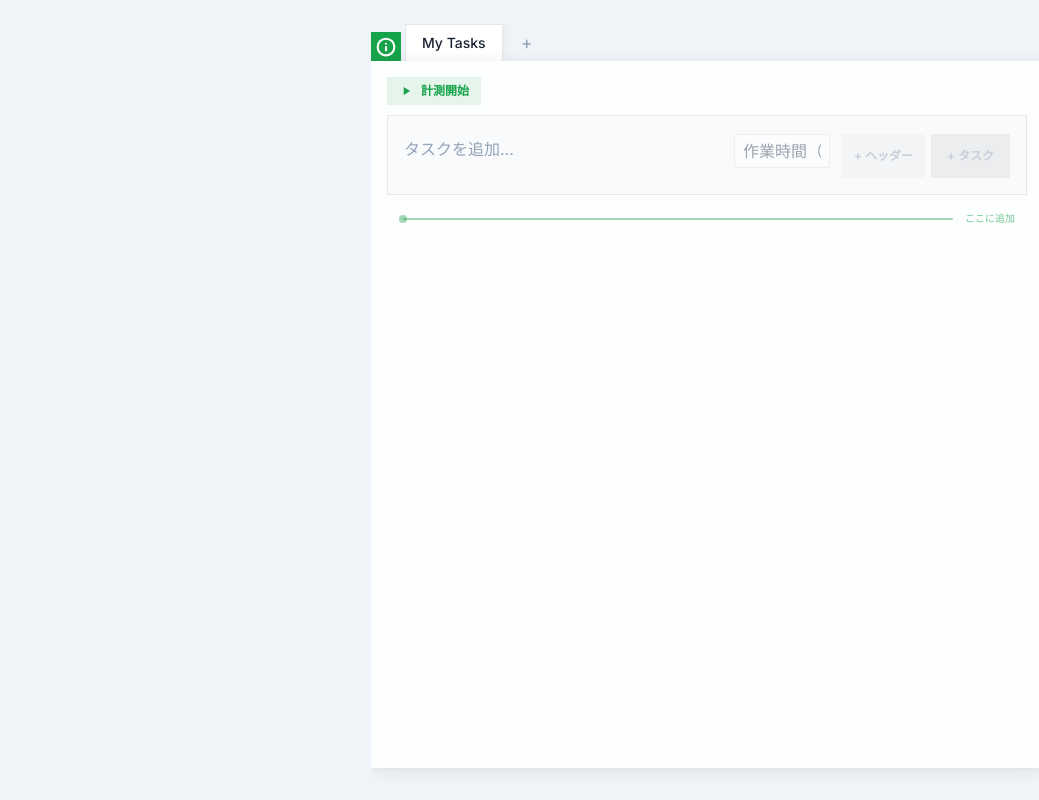
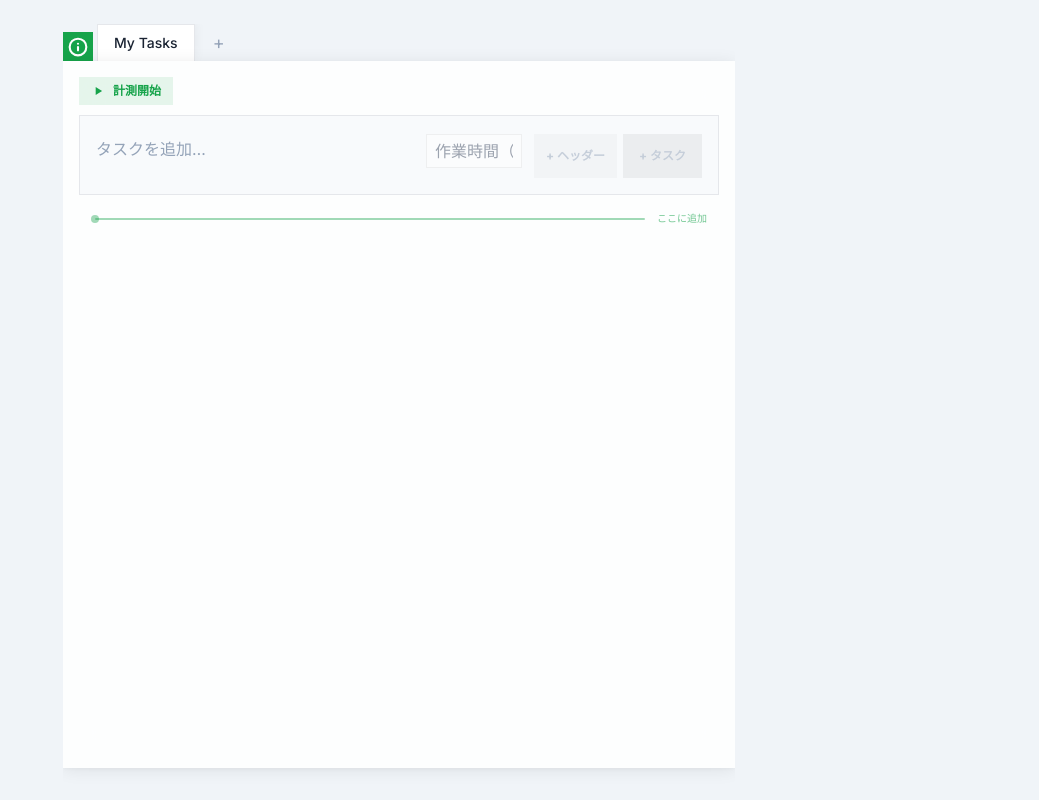
Before and after one commit to yuya-dot-is/local-todo, a React (Vite) app: page / in a window 1280 px wide. Shown: the whole page, without its empty margins (241-1280 px from the left). Built offline with nearby package versions, Linux system fonts and the light colour scheme; the HTML template or start-up script is replaced by a standard one; a web font is replaced by a local one.

Commit message:
Please provide the actual content or a summary of the changes made in `App.tsx` so I can craft the appropriate commit message for you.

```diff
--- a/src/App.tsx
+++ b/src/App.tsx
@@ -45,7 +45,7 @@ export default function App() {
     <div className="h-screen flex flex-col text-ink antialiased overflow-hidden">
 
       {/* main layout */}
-      <div className="flex-1 overflow-y-auto scrollbar-thin pr-1 -mr-1 flex flex-col max-w-2xl w-full mx-auto px-2 sm:px-0 pt-2 pb-8">
+      <div className="flex-1 overflow-y-auto scrollbar-thin pr-1 flex flex-col max-w-2xl w-full mx-auto px-2 sm:px-0 pt-2 pb-8">
 
         {/* tab bar */}
         <TabBar />
```
